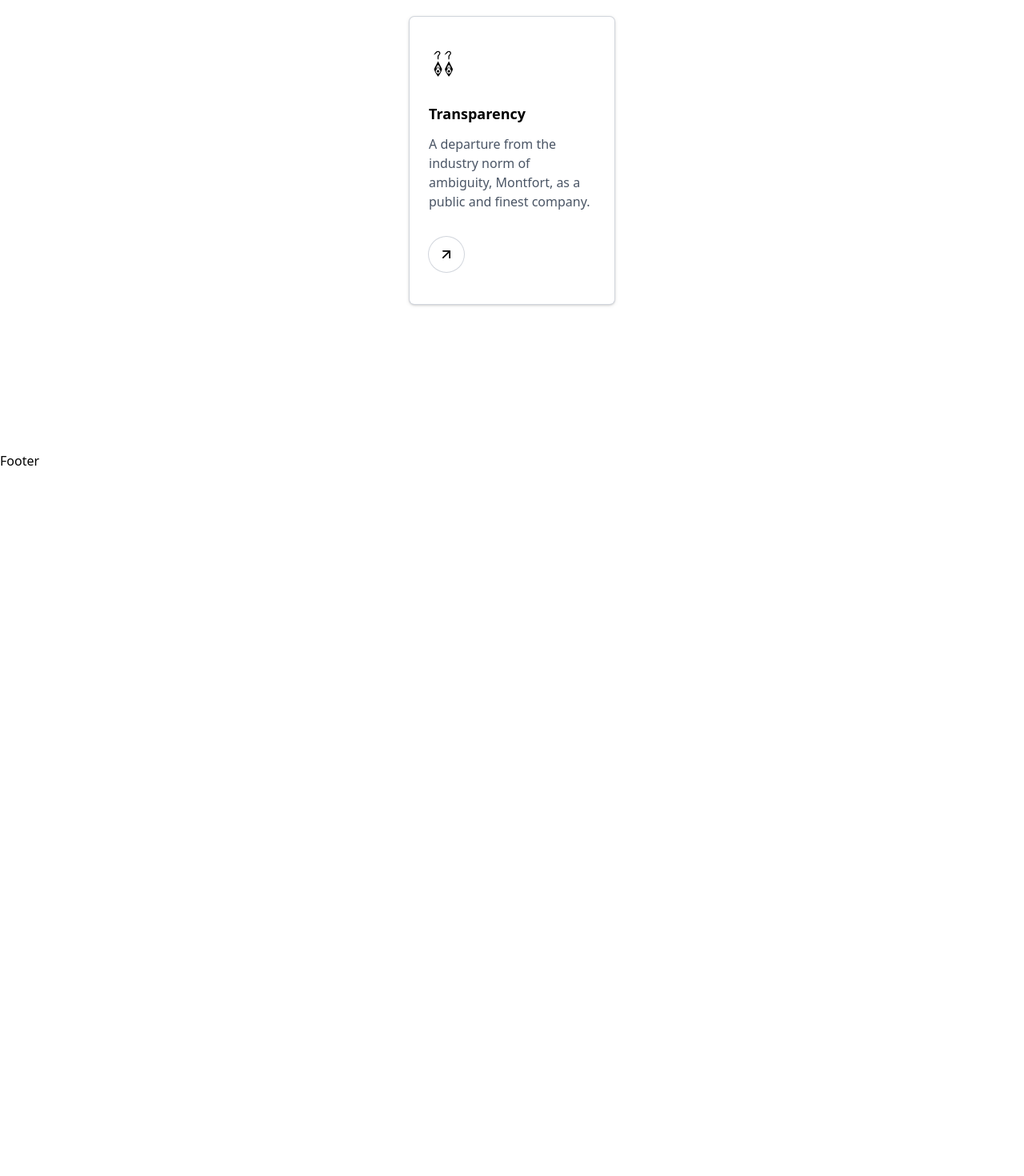
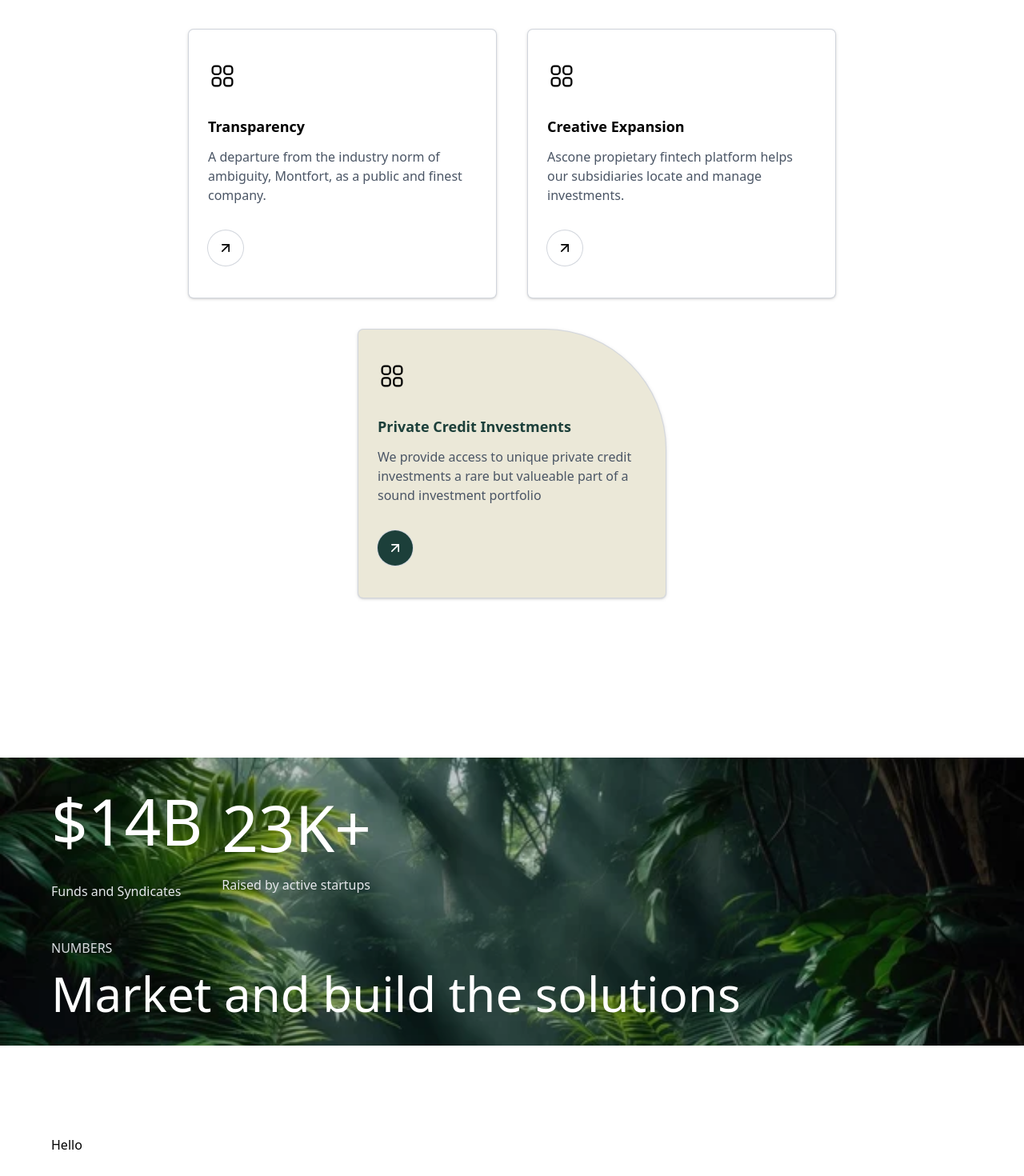
Before and after one commit to ugwucollins/Ascone-landing-page-, a React (Vite) app: page / in a window 1280 px wide. Shown: the part 1500-2970 px from the top of the page at 80% size. Before the commit the page ends 2088 px from the top, so only its background shows below. Built offline with nearby package versions, Linux system fonts and the light colour scheme.

Commit message:
Adding the Value section

```diff
--- a/src/component/Home.tsx
+++ b/src/component/Home.tsx
@@ -23,11 +23,17 @@ import Values from "./Values";
 
 const Home = () => {
   return (
-    <div className="px-16  max-md:px-11 py-28 max-sm:px-8 max-[250px]:px-2">
-      <FirstBanner />
-      <About />
-      <Values />
-    </div>
+    <>
+      <div className="px-16 max-md:px-11 max-sm:px-8 max-[250px]:px-2 py-28">
+        <FirstBanner />
+        <About />
+        <Values />
+      </div>
+      <BGImage />
+      <div className="px-16  max-md:px-11 max-sm:px-8 max-[250px]:px-2 py-28">
+        Hello
+      </div>
+    </>
   );
 };
 
@@ -255,3 +261,46 @@ export const Brands: BRAND[] = [
     name: "Zenefits",
   },
 ];
+
+export const BGImage = () => {
+  return (
+    <div className="relative bg-[url('/bg.webp')] text-white justify-between bg-cover bg-no-repeat">
+      <div className="absolute z-0 top-0 left-0 w-full h-full bg-black/20" />
+      <div className=" px-16 max-md:px-11 flex-wrap items-center max-sm:px-8 max-[250px]:px-2 max-[950px]:h-[60vh] relative h-[45vh] w-full flex z-[1] py-1">
+        <motion.div
+          variants={XSlideIn(-310, 0.8, 0.6, 0.5)}
+          whileInView={"show"}
+          initial={"hidden"}
+          className="flex items-center-safe gap-6 flex-wrap"
+        >
+          <div className="flex flex-col gap-4">
+            <span className="text-[min(10vw,80px)] font-medium">$14B</span>
+            <p className="text-gray-200 font-medium">Funds and Syndicates</p>
+          </div>
+          <div>
+            <span className="text-[min(10vw,80px)] font-medium">23K+</span>
+            <p className="text-gray-200 font-medium">
+              Raised by active startups
+            </p>
+          </div>
+        </motion.div>
+
+        <motion.div
+          variants={XSlideIn(310, 0.8, 0.6, 0.5)}
+          whileInView={"show"}
+          initial={"hidden"}
+          className="pt-4 -mt-20 max-[1500px]:mt-0 max-md:w-full flex  text-left max-md:text-right justify-end "
+        >
+          <div className="flex flex-col-reverse w-[70%] max-[1400px]:w-full justify-end items-end  text-right ">
+            <span className="text-[min(10vw,60px)] w-full text-balance font-medium">
+              Market and build the solutions
+            </span>
+            <p className="text-gray-200/95 pl-28 max-[1400px]:pl-0 font-medium text-left max-[950px]:text-right w-full">
+              NUMBERS
+            </p>
+          </div>
+        </motion.div>
+      </div>
+    </div>
+  );
+};
--- a/src/component/Values.tsx
+++ b/src/component/Values.tsx
@@ -1,11 +1,14 @@
-import { GiEarrings } from "react-icons/gi";
-import { boxcolor1 } from "./assets";
+import { boxcolor1, boxcolor3, YSlideIn } from "./assets";
 import { FiArrowUpRight } from "react-icons/fi";
-import type { ReactElement } from "react";
+import { useState, type ReactElement } from "react";
+import { HiOutlineSquares2X2 } from "react-icons/hi2";
+import { motion } from "framer-motion";
 
 const Values = () => {
+  const [Sindex, setSindex] = useState(2);
+
   return (
-    <div className="py-10 w-full">
+    <div className="py-14 w-full">
       <h1
         className="text-sm uppercase font-medium"
         style={{ color: boxcolor1 }}
@@ -22,24 +25,57 @@ const Values = () => {
         </p>
       </div>
 
-      <div className="flex justify-center flex-wrap items-center py-8">
-        <div className="px-6 py-10 flex-col gap-y-5 ring-1 ring-gray-300 hover:shadow-md shadow drop-shadow hover:drop-shadow-lg flex justify-center items-start w-full bg-white hover:rounded-lg transition-all duration-200 rounded-md max-w-64">
-          <span className="text-4xl">
-            <GiEarrings />
-          </span>
-          <div>
-            <h1 className="text-[min(5vw,18px)] font-semibold py-3">
-              Transparency
-            </h1>
-            <p className="font-medium text-gray-600 pb-3">
-              A departure from the industry norm of ambiguity, Montfort, as a
-              public and finest company.
-            </p>
-          </div>
-          <button className="px-3 cursor-pointer py-3 text-xl rounded-full ring-1 ring-gray-300">
-            <FiArrowUpRight />
-          </button>
-        </div>
+      <div className="flex justify-center flex-wrap gap-10 items-center py-8">
+        {ValuesArray.map((item: VALUES, index: number) => {
+          const even = index % 2 === 0;
+          return (
+            <motion.div
+              variants={YSlideIn(even ? 100 : -100, 1, 0.5, index)}
+              whileInView={"show"}
+              onClick={() => setSindex(index)}
+              initial={"hidden"}
+              whileHover={{
+                cursor: "pointer",
+                scale: 1.05,
+                transition: {
+                  delay: 0.1,
+                  duration: 0.1,
+                  ease: "easeInOut",
+                },
+              }}
+              key={index}
+              className={`px-6 py-10 flex-col gap-y-5 ring-1 ring-gray-300 hover:shadow-md shadow drop-shadow hover:drop-shadow-lg flex justify-center items-start w-full hover:rounded-lg transition-all duration-200 rounded-md max-w-sm ${
+                index === Sindex && "rounded-tr-[150px]"
+              }`}
+              style={{
+                backgroundColor: `${index === Sindex ? boxcolor3 : "white"}`,
+              }}
+            >
+              <span className="text-4xl">{item.icon}</span>
+              <div>
+                <h1
+                  className="text-[min(5vw,18px)] font-semibold capitalize py-3"
+                  style={{
+                    color: `${index === Sindex && boxcolor1}`,
+                  }}
+                >
+                  {item.ttile}
+                </h1>
+                <p className="font-medium text-gray-600 pb-3">{item.text}</p>
+              </div>
+
+              <button
+                className="px-3 cursor-pointer py-3 text-xl rounded-full ring-1 ring-gray-300"
+                style={{
+                  backgroundColor: `${index === Sindex ? boxcolor1 : "white"}`,
+                  color: `${index === Sindex ? "white" : "black"}`,
+                }}
+              >
+                <FiArrowUpRight />
+              </button>
+            </motion.div>
+          );
+        })}
       </div>
     </div>
   );
@@ -54,8 +90,18 @@ type VALUES = {
 
 export const ValuesArray: VALUES[] = [
   {
-    icon: <></>,
+    icon: <HiOutlineSquares2X2 />,
     text: "A departure from the industry norm of ambiguity, Montfort, as a public and finest company.",
     ttile: "Transparency",
   },
+  {
+    icon: <HiOutlineSquares2X2 />,
+    text: "Ascone propietary fintech platform helps our subsidiaries locate and manage investments.",
+    ttile: "Creative Expansion",
+  },
+  {
+    icon: <HiOutlineSquares2X2 />,
+    text: "We provide access to unique private credit investments a rare but valueable part  of a sound investment portfolio",
+    ttile: "Private Credit Investments",
+  },
 ];
```
